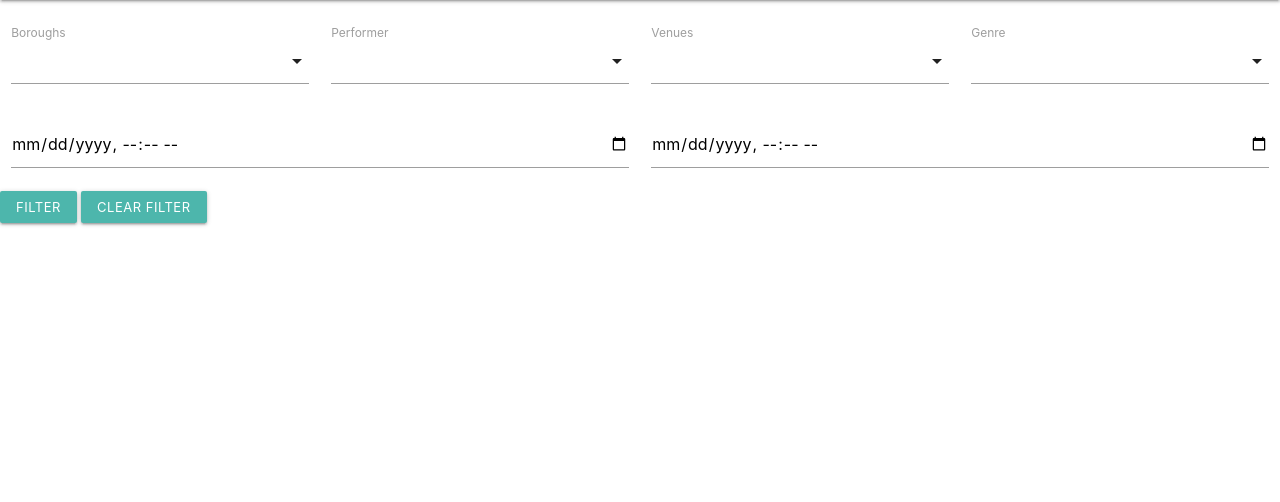
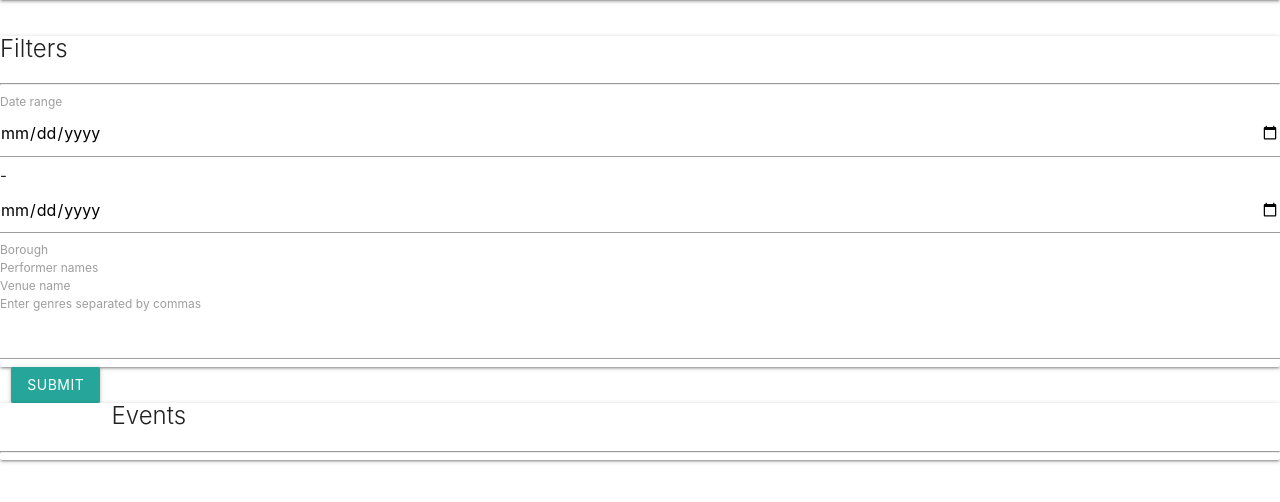
Before and after one commit to gcivil-nyu-org/fall2019-cs-gy-6063-team-debug_entities, a Django app: page /events in a window 1280 px wide. Shown: the part 64-566 px from the top of the page. Run offline with Django 3.2, Linux system fonts and the light colour scheme; the visitor is signed in with stand-in values (Sample User, id 1); data that the repository does not hold is empty; some libraries are stand-ins or nearby versions.

Commit message:
Redesigned the events page

```diff
--- a/showup/templates/events.html
+++ b/showup/templates/events.html
@@ -1,135 +1,54 @@
-<!DOCTYPE html>
+{% extends "header.html" %}
+{% load crispy_forms_tags %}
+{% load static %}
 
-<!-- Events.html uses old materialize version. -->
-<head>
-  <meta charset="utf-8" />
-  <!-- Compiled and minified CSS -->
-  <link rel="stylesheet" href="https://cdnjs.cloudflare.com/ajax/libs/materialize/1.0.0/css/materialize.min.css">
-  <!-- Compiled and minified JavaScript -->
-  <script src="//code.jquery.com/jquery-2.1.2.min.js"></script>
-  <script src="//cdnjs.cloudflare.com/ajax/libs/materialize/0.97.5/js/materialize.min.js"></script>
-  <script>
-     $(document).ready(function() {
-        $('select').material_select();
-     });
-  </script>
-
-<body>
-  <div class="nav-wrapper">
-    <nav>
-      <div class="nav-wrapper teal lighten-2">
-        {% if user.is_authenticated %}
-        <a href="{% url 'home' %}" class="brand-logo">&nbsp;ShowUp</a>
-        <ul id="nav-mobile" class="right hide-on-med-and-down">
-          <li><a href="{% url 'home' %}">Home</a></li>
-          <li><a href="{% url 'user' user.id %}">Profile</a></li>
-          <li><a href="{% url 'events' %}">Events</a></li>
-          <li><a href="{% url 'account_logout' %}">Logout</a></li>
-        </ul>
+{% block content %}
+<div class="container-fluid mt-5 mx-3">
+    <div class="row">
+        <div class="col-3">
+            <div class="card shadow sticky-top">
+                <div class="card-body">
+                    <h2 class="card-title text-center">Filters</h2>
+                    <hr>
+                    <form action="" method="get">
+                        {{ filter.form|crispy }}
+                        <div class="col text-right">
+                            <input type="submit" class="btn btn-primary btn-sm" />
+                        </div>
+                    </form>
+                </div>
+            </div>
+        </div>
+        <div class="col-9">
+            <div class="card shadow">
+                <div class="card-body">
+                    <h2 class="card-title text-center">Events</h2>
+                    <hr>
+                    <div class="row">
+                        {% for event in filter.qs %}
+                        <div class="col-3 d-flex my-3">
+                            <div class="card shadow lift">
+                                {% if not event.performer_image_url %} <!-- the API doesn't give an image for all events-->
+                                    <img class="card-img-top"  src={% static "default-performer-image.jpg" %}>
                                 {% else %}
-        <div class="brand-logo">&nbsp;ShowUp</div>
+                                    <img class="card-img-top" src={{ event.performer_image_url }}>
                                 {% endif %}
-      </div>
-    </nav>
-
-<!-- Filtering -->
-<br>
-<div class="row">
-    <form action="#" method="GET">
-
-        <div class = "input-field col s3">
-            <select class = validate name = "boroughs" multiple>
-                <option value="" disabled selected></option>
-                {% for borough in borough_choices %}
-                    <option value = "{{borough.0}}">{{borough.1}}</option>
-                {% endfor %}
-            </select>
-            <label>Boroughs</label>
-        </div>
-
-        <div class = "input-field col s3">
-            <select name = "performers">
-                {% for performer_name in performer_names_choices %}
-                    <option value = "{{performer_name}}">{{performer_name}}</option>
-                {% endfor %}
-            </select>
-            <label>Performer</label>
-        </div>
-
-        <div class = "input-field col s3">
-            <select name = "venues" multiple>
-                <option value="" disabled selected></option>
-                {% for venue in venue_choices %}
-                    <option value = "{{venue}}">{{venue}}</option>
-                {% endfor %}
-            </select>
-            <label>Venues</label>
-
-        </div>
-
-        <div class = "input-field col s3">
-            <select name = "genres">
-                {% for genre in genre_choices %}
-                    <option value = "{{genre}}">{{genre}}</option>
-                {% endfor %}
-            </select>
-            <label>Genre</label>
-        </div>
-
-        <div class = "input-field col s6">
-            <input type="datetime-local" name="start_date" min="2019-10-22T00:01"></input>
-        </div>
-
-        <div class = "input-field col s6">
-            <input type="datetime-local" name="end_date"></input>
-        </div>
-        <button class="btn-small waves-effect waves-light teal lighten-2" type="submit" name="filter">Filter</button>
-        <button class="btn-small waves-effect waves-light teal lighten-2" type="submit" onclick="submit()">Clear Filter</button>
-    </form>
-<br>
-
-<!-- Cards with event pictures and event details -->
-    {% for event in events %}
-    <div class="col s12 m6" style="width: 20rem;">
-        <div class="card">
-            <div class="card-image">
-                {% if not event.performer_image_url %} <!-- the API doesn't give an image for all events-->
-                    {% load static %}
-                    <img src={% static "default-performer-image.jpg" %}>
-                {% else %}
-                    <img src={{ event.performer_image_url }}>
-                {% endif %}
-            </div>
-            <div class="card-content" style="height: 16rem;">
-                <p class="teal-text text-lighten-2">{{event.performer_names}}</p>
-                <p>{{event.venue_name}}</p>
-                <p>{{event.datetime}}</p>
-                <br>
+                                <div class="card-body">
+                                    <h3 class="card-title text-center">{% if event.id in interested_list or event.id in going_list %}<a href="{% url 'event_stack' event.id %}">{% endif %}{{event.performer_names}}</a></h3>
+                                    <p class="card-text">{{event.venue_name}} on {{event.datetime}}</p>
                                     <form action="#" method="get">
-                    <button class="btn-small waves-effect waves-light {% if event.id in interested_list %} red {% else %} teal {% endif %} lighten-2" type="submit" name="interested" value={{event.id}}>{% if event.id in interested_list %} Not {% endif %}Interested</button>
-                    <button class="btn-small waves-effect waves-light {% if event.id in going_list %} red {% else %} teal {% endif %} lighten-2" type="submit" name="going" value={{event.id}}>{% if event.id in going_list %} Not {% endif %}Going</button>
+                                        <button class="btn btn-sm {% if event.id in interested_list %}btn-primary{% endif %}" type="submit" name="interested" value={{event.id}}>{% if event.id in interested_list %} Not {% endif %}Interested</button>
+                                        <button class="btn btn-sm {% if event.id in going_list %}btn-primary{% endif %}" type="submit" name="going" value={{event.id}}>{% if event.id in going_list %} Not {% endif %}Going</button>
                                     </form>
                                 </div>
                             </div>
                         </div>
                         {% endfor %}
                     </div>
+                </div> <!-- closes body of big card that holds all events -->
+            </div> <!-- closes big card that holds all events -->
+        </div> <!-- closes column that holds card with all events -->
+    </div> <!-- closes row that holds everything -->
+</div>
 
-<script type="text/javascript" src="https://code.jquery.com/jquery-2.1.1.min.js"></script>
-<!-- Compiled and minified JavaScript -->
-<script src="https://cdnjs.cloudflare.com/ajax/libs/materialize/1.0.0/js/materialize.min.js">
-</script>
-
-<script>
-    $(document).ready(function(){
-        $('select').formSelect();
-    });
-</script>
-
-<!-- Java scipt for form reset -->
-<script>
-    function submitForm () {
-    frm.submit(); // Submit
-    $('form :input').attr('value', '');
-}
-</script>
+{% endblock %}
```
Lines whose indentation alone changed are shown as unchanged.
